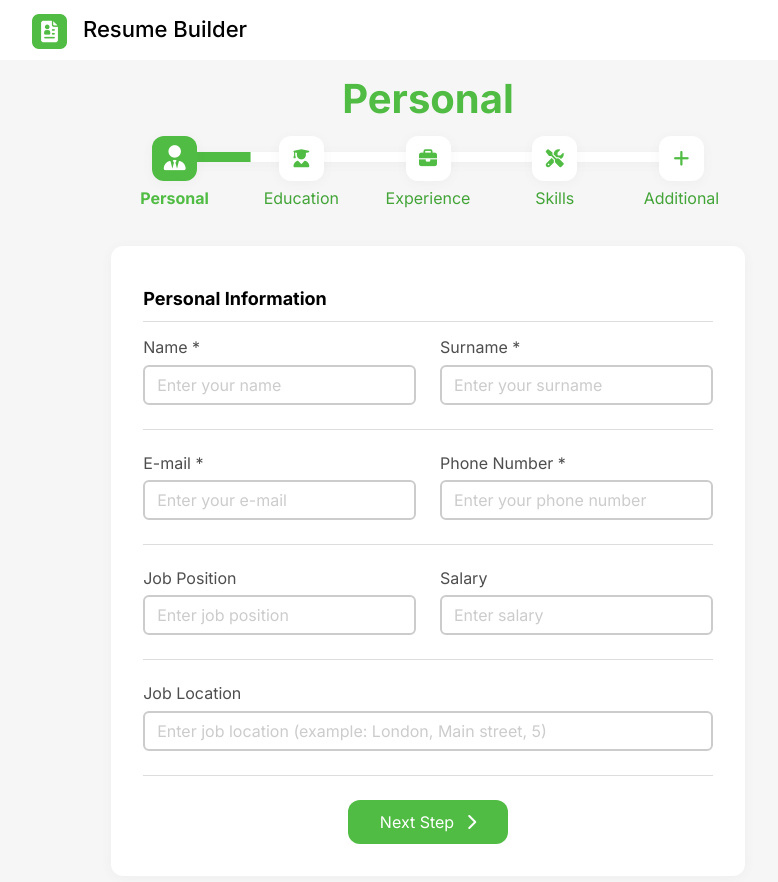
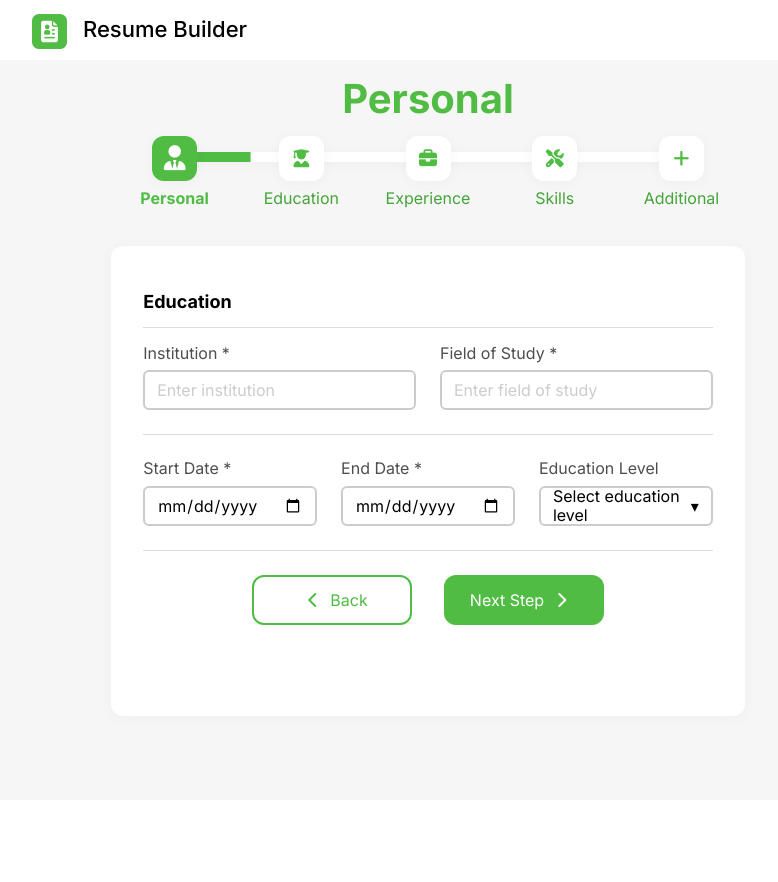
Before and after one commit to yabluninn/ResumeBuilder, a React (Vite) app in the folder resume-builder/: page / in a window 1280 px wide. Shown: the top 882 px of the page, without its empty margins (212-990 px from the left). After the commit the page ends 800 px from the top, so only its background shows below. Built offline with nearby package versions, Linux system fonts and the light colour scheme.

Commit message:
Education section, project refactor

```diff
--- /dev/null
+++ b/resume-builder/src/components/layout/sections/EducationSection.jsx
@@ -0,0 +1,75 @@
+import SectionInput from "../../ui/SectionInput";
+import SectionDropdown from "../../ui/SectionDropdown";
+import { useState } from "react";
+
+export default function EducationSection() {
+  const [educationLevel, setEducationLevel] = useState("");
+
+  const levelOptions = [
+    { value: "highschool", label: "High School Diploma" },
+    { value: "associate", label: "Associate Degree" },
+    { value: "bachelor", label: "Bachelor's Degree" },
+    { value: "master", label: "Master's Degree" },
+    { value: "phd", label: "Ph.D. / Doctorate" },
+    { value: "bootcamp", label: "Coding Bootcamp" },
+    { value: "other", label: "Other" },
+  ];
+
+  return (
+    <form className="section">
+      <div className="section-header">
+        <p className="section-title">Education</p>
+      </div>
+      <div className="section-inputs">
+        <div className="section-inputs-container">
+          <SectionInput
+            id={"institution"}
+            title={"Institution"}
+            placeholder={"Enter institution"}
+            isRequired={true}
+            type={"text"}
+          />
+          <SectionInput
+            id={"study"}
+            title={"Field of Study"}
+            placeholder={"Enter field of study"}
+            isRequired={true}
+            type={"text"}
+          />
+        </div>
+        <div className="section-inputs-container">
+          <SectionInput
+            id={"start-date"}
+            title={"Start Date"}
+            placeholder={""}
+            isRequired={true}
+            type={"date"}
+          />
+          <SectionInput
+            id={"end-date"}
+            title={"End Date"}
+            placeholder={""}
+            isRequired={true}
+            type={"date"}
+          />
+          <SectionDropdown
+            title={"Education Level"}
+            value={educationLevel}
+            onChange={setEducationLevel}
+            options={levelOptions}
+          />
+        </div>
+      </div>
+      <div className="section-buttons">
+        <button className="section-button back-button" type="submit">
+          <i class="fa-solid fa-chevron-left"></i>
+          Back
+        </button>
+        <button className="section-button next-button" type="submit">
+          Next Step
+          <i class="fa-solid fa-chevron-right"></i>
+        </button>
+      </div>
+    </form>
+  );
+}
--- a/resume-builder/src/components/layout/sections/SectionForm.jsx
+++ b/resume-builder/src/components/layout/sections/SectionForm.jsx
@@ -1,11 +1,12 @@
 import PersonalSection from "./PersonalSection";
 
 import "../../../styles/SectionForm.css";
+import EducationSection from "./EducationSection";
 
 export default function SectionForm() {
   return (
     <div className="section-form">
-      <PersonalSection />
+      <EducationSection />
     </div>
   );
 }
--- /dev/null
+++ b/resume-builder/src/components/ui/SectionDropdown.jsx
@@ -0,0 +1,84 @@
+import { useState, useRef, useEffect } from "react";
+
+const SectionDropdown = ({ value, onChange, title, options }) => {
+  const [open, setOpen] = useState(false);
+  const dropdownRef = useRef();
+
+  const handleSelect = (option) => {
+    onChange(option.value);
+    setOpen(false);
+  };
+
+  const handleClickOutside = (e) => {
+    if (dropdownRef.current && !dropdownRef.current.contains(e.target)) {
+      setOpen(false);
+    }
+  };
+
+  useEffect(() => {
+    document.addEventListener("mousedown", handleClickOutside);
+    return () => document.removeEventListener("mousedown", handleClickOutside);
+  }, []);
+
+  const current = options.find((opt) => opt.value === value);
+
+  return (
+    <div className="section-input-block" ref={dropdownRef}>
+      <label className="section-input-label">{title}</label>
+
+      <div
+        className="section-input section-dropdown"
+        style={{ position: "relative", cursor: "pointer", userSelect: "none" }}
+        onClick={() => setOpen(!open)}
+      >
+        {current ? current.label : "Select education level"}
+        <span style={{ float: "right" }}>▾</span>
+
+        {open && (
+          <ul
+            style={{
+              position: "absolute",
+              top: "100%",
+              left: 0,
+              right: 0,
+              background: "#fff",
+              border: "1px solid #ccc",
+              borderRadius: "6px",
+              marginTop: "4px",
+              zIndex: 100,
+              maxHeight: "200px",
+              overflowY: "auto",
+              boxShadow: "0px 4px 8px rgba(0, 0, 0, 0.05)",
+              padding: "8px",
+            }}
+          >
+            {options.map((option) => (
+              <li
+                key={option.value}
+                onClick={() => handleSelect(option)}
+                style={{
+                  padding: "8px 6px",
+                  cursor: "pointer",
+                  backgroundColor: option.value === value ? "#f0f0f0" : "white",
+                  listStyle: "none",
+                  borderRadius: "6px",
+                }}
+                onMouseEnter={(e) =>
+                  (e.currentTarget.style.background = "#f9f9f9")
+                }
+                onMouseLeave={(e) =>
+                  (e.currentTarget.style.background =
+                    option.value === value ? "#f0f0f0" : "white")
+                }
+              >
+                {option.label}
+              </li>
+            ))}
+          </ul>
+        )}
+      </div>
+    </div>
+  );
+};
+
+export default SectionDropdown;
--- /dev/null
+++ b/resume-builder/src/components/ui/SectionInput.jsx
@@ -0,0 +1,24 @@
+export default function SectionInput({
+  id,
+  title,
+  placeholder,
+  isRequired,
+  type,
+}) {
+  return (
+    <div className="section-input-block">
+      <label htmlFor={id} className="section-input-label">
+        {title + " "}
+        {isRequired ? " *" : ""}
+      </label>
+      <input
+        type={type}
+        id={id}
+        name={id}
+        className="section-input"
+        placeholder={placeholder}
+        required
+      />
+    </div>
+  );
+}
--- a/resume-builder/src/styles/SectionForm.css
+++ b/resume-builder/src/styles/SectionForm.css
@@ -1,6 +1,6 @@
 .section-form {
   width: 80%;
-  height: 630px;
+  min-height: 470px;
   background-color: white;
   border-radius: 12px;
   margin-bottom: 32px;
@@ -10,9 +10,8 @@
 
 .section {
   width: 100%;
-  height: 100%;
   display: flex;
-  justify-content: center;
+  justify-content: start;
   align-items: center;
   flex-direction: column;
 }
@@ -75,6 +74,12 @@
   transition: border 0.3s;
 }
 
+.section-dropdown {
+  display: flex;
+  justify-content: space-between;
+  align-items: center;
+}
+
 .section-input:hover,
 .section-input:focus {
   outline: none;
@@ -85,10 +90,17 @@
   color: #ccc;
 }
 
-.next-button {
+.section-buttons {
+  display: flex;
+  justify-content: center;
+  align-items: center;
+  flex-direction: row;
+  width: 100%;
+  gap: 32px;
+}
+
+.section-button {
   border: 0;
-  background-color: var(--main-color);
-  color: white;
   border-radius: 12px;
   width: 160px;
   height: 50px;
@@ -97,10 +109,28 @@
   transition: background-color 0.3s;
 }
 
-.next-button i {
+.section-button i {
   margin-left: 12px;
+  margin-right: 12px;
+}
+
+.next-button {
+  background-color: var(--main-color);
+  color: white;
 }
 
 .next-button:hover {
   background-color: var(--hover-main-color);
 }
+
+.back-button {
+  background-color: transparent;
+  border: 2px solid var(--main-color);
+  color: var(--main-color);
+}
+
+.back-button:hover {
+  background-color: var(--hover-main-color);
+  border: 2px solid var(--hover-main-color);
+  color: white;
+}
```
